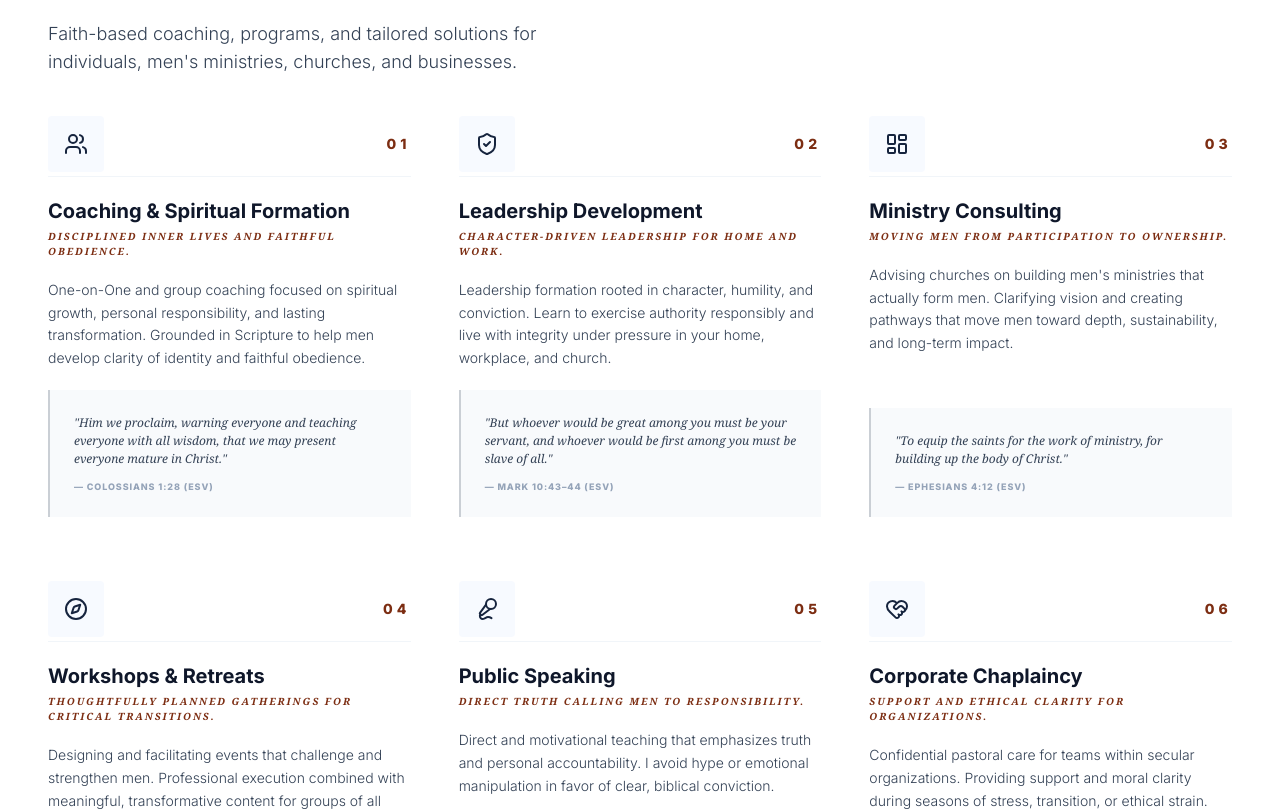
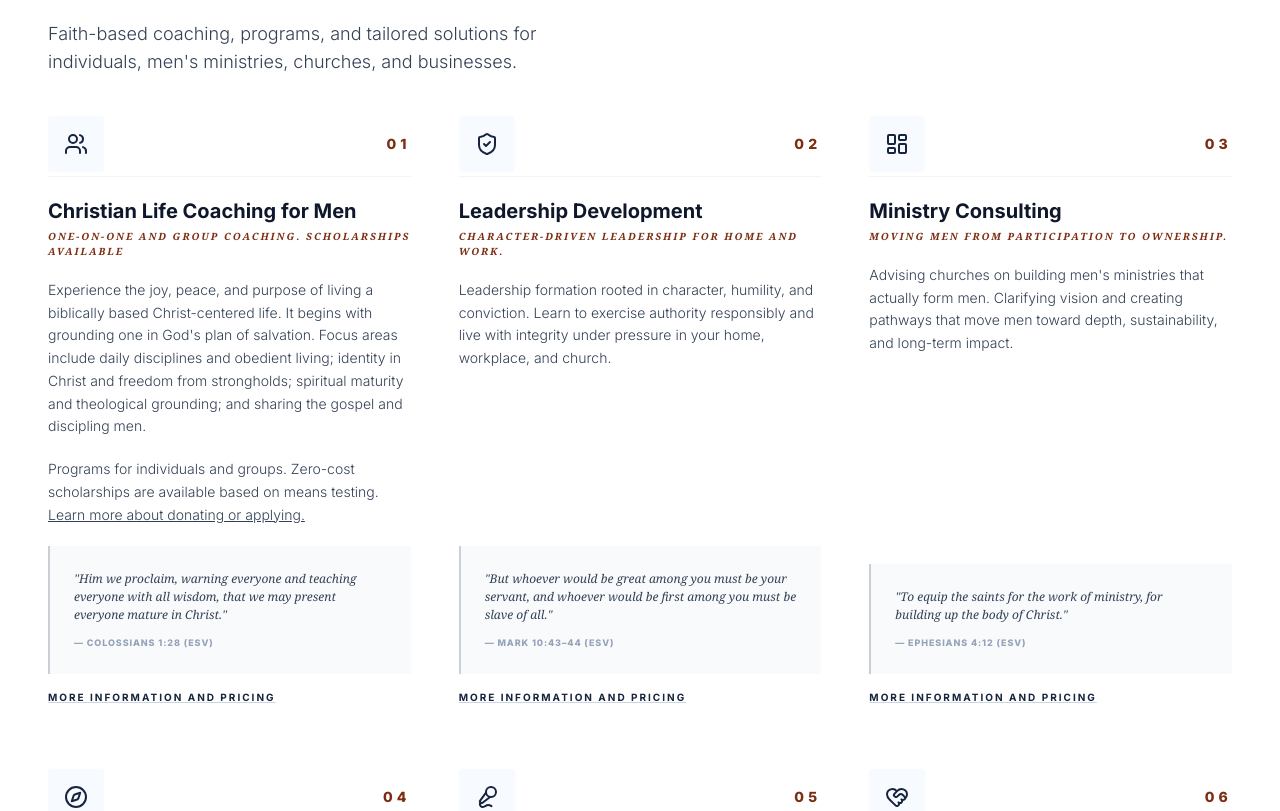
Before and after one commit to jeff1010ihs/jeffbuckner-com, a React (Vite) app: page / in a window 1280 px wide. Shown: the part 965-1776 px from the top of the page. Built offline with nearby package versions, Linux system fonts and the light colour scheme.

Commit message:
changes to Services card 1

```diff
--- a/components/ServicesGrid.tsx
+++ b/components/ServicesGrid.tsx
@@ -36,8 +36,14 @@ export const ServicesGrid: React.FC<ServicesGridProps> = ({ onScheduleConsultati
               <p className="text-slate-700 leading-relaxed mb-5 text-sm font-light flex-grow">
                 {service.description}
               </p>
+              {service.id === 1 && (
+                <p className="text-slate-700 leading-relaxed mb-5 text-sm font-light">
+                  Programs for individuals and groups. Zero-cost scholarships are available based on means testing.{' '}
+                  <a href="#" className="underline text-slate-700 hover:text-[#7C2D12] transition-colors">Learn more about donating or applying.</a>
+                </p>
+              )}
 
-              <div className="mt-auto bg-slate-50 p-6 border-l-2 border-brand-navy/20 group-hover:border-brand-rust transition-colors">
+              <div className="mt-auto bg-slate-50 p-6 border-l-2 border-brand-navy/20 transition-colors">
                 <p className="text-xs text-slate-700 leading-normal mb-3 font-serif italic">
                   "{service.scripture}"
                 </p>
@@ -45,6 +51,9 @@ export const ServicesGrid: React.FC<ServicesGridProps> = ({ onScheduleConsultati
                   — {service.reference}
                 </p>
               </div>
+              <a href="#" className="text-[10px] font-bold uppercase tracking-[0.2em] mt-4 inline-block text-[#16243E] underline decoration-slate-300 hover:text-[#7C2D12] hover:decoration-[#7C2D12] transition-colors">
+                MORE INFORMATION AND PRICING
+              </a>
             </div>
           ))}
 
--- a/constants.tsx
+++ b/constants.tsx
@@ -13,10 +13,10 @@ import { Service } from './types';
 export const SERVICES: Service[] = [
   {
     id: 1,
-    title: "Coaching & Spiritual Formation",
-    tagline: "Disciplined inner lives and faithful obedience.",
+    title: "Christian Life Coaching for Men",
+    tagline: "One-on-One and Group Coaching. Scholarships Available",
     icon: <Users className="w-6 h-6" />,
-    description: "One-on-One and group coaching focused on spiritual growth, personal responsibility, and lasting transformation. Grounded in Scripture to help men develop clarity of identity and faithful obedience.",
+    description: "Experience the joy, peace, and purpose of living a biblically based Christ-centered life. It begins with grounding one in God's plan of salvation. Focus areas include daily disciplines and obedient living; identity in Christ and freedom from strongholds; spiritual maturity and theological grounding; and sharing the gospel and discipling men.",
     scripture: "Him we proclaim, warning everyone and teaching everyone with all wisdom, that we may present everyone mature in Christ.",
     reference: "Colossians 1:28 (ESV)"
   },
```
